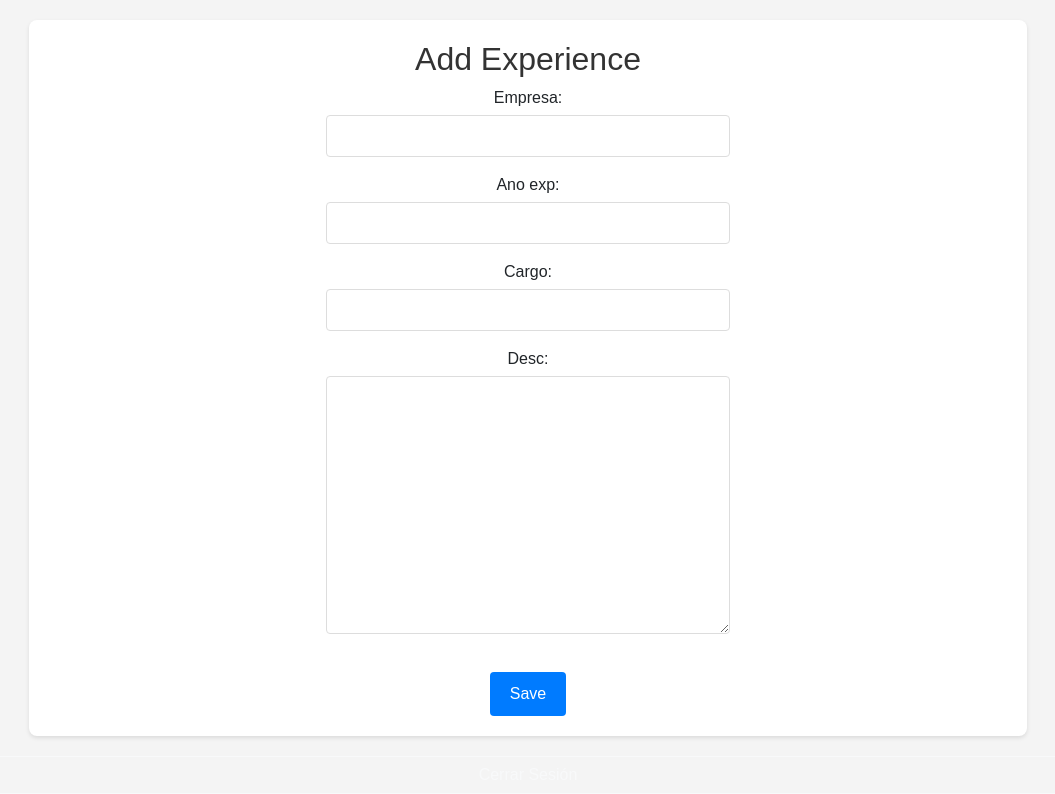
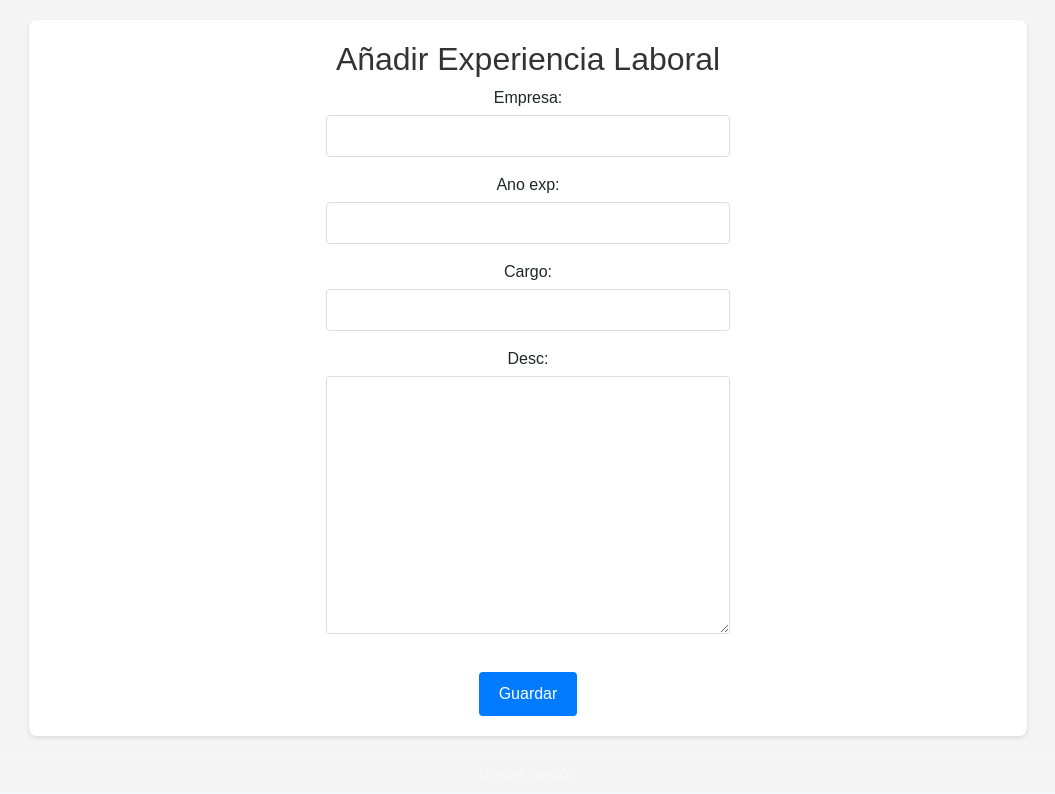
Before and after one commit to TiberCHSL/Staff-reemplazo, a Django app: page /polls/experience/add/ in a window 1280 px wide. Shown: the part 82-876 px from the top of the page, without its empty margins (112-1167 px from the left). Run offline with Django 4.2, Linux system fonts and the light colour scheme; a user stored in the database is signed in; some libraries are stand-ins or nearby versions.

Commit message:
Pequeños cambios

```diff
--- a/polls/Templates/add_experience.html
+++ b/polls/Templates/add_experience.html
@@ -54,13 +54,13 @@
 </style>
 
 <div class="container">
-  <h2>Add Experience</h2>
+  <h2>Añadir Experiencia Laboral</h2>
   <form method="POST">
     {% csrf_token %}
     <div class="form-group">
         {{ form.as_p }}
     </div>
-    <button type="submit">Save</button>
+    <button type="submit">Guardar</button>
   </form>
 </div>
 {% endblock %}
```
Also changed, not shown: db.sqlite3.
